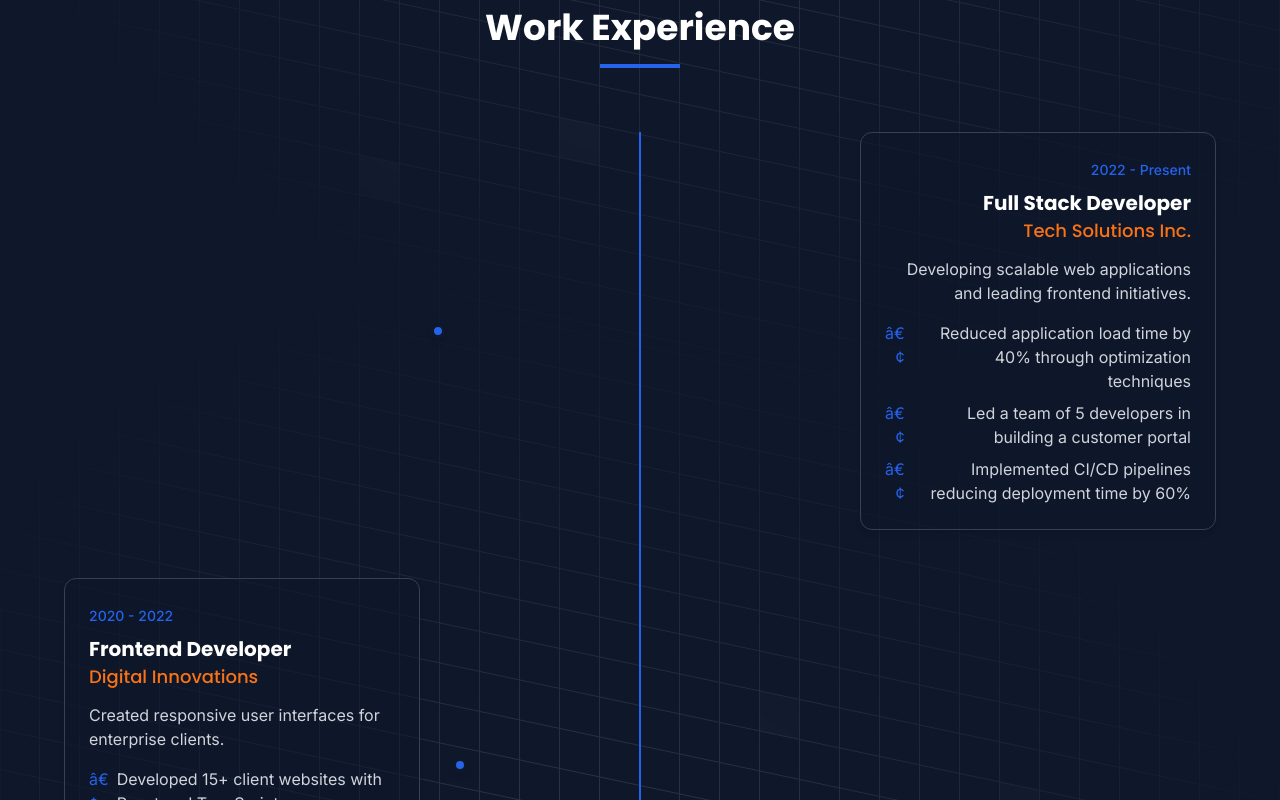
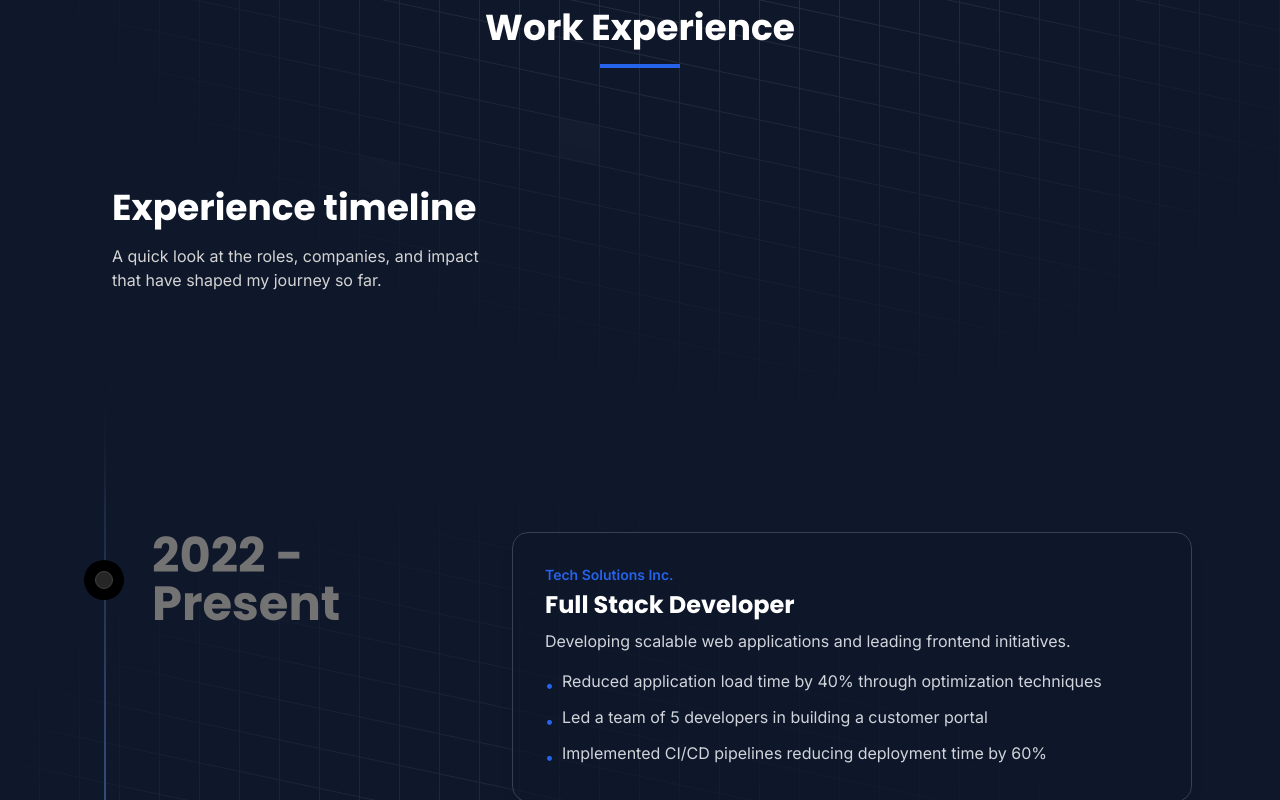
Before and after one commit to IchigoSolos69/portfolio_website, a React (Vite) app: page / in a window 1280 px wide. Shown: the part 5000-5800 px from the top of the page. Built offline with nearby package versions, Linux system fonts and the light colour scheme.

Commit message:
exp timeline

```diff
--- a/src/components/Experience.tsx
+++ b/src/components/Experience.tsx
@@ -1,6 +1,7 @@
 import { cn } from "@/lib/utils";
 import { AnimatedGridPattern } from "@/components/ui/animated-grid-pattern";
-import { experiences } from '../data/portfolioData';
+import { experiences } from "../data/portfolioData";
+import { Timeline } from "@/components/ui/timeline";
 
 const Experience = () => {
   return (
@@ -16,45 +17,41 @@ const Experience = () => {
         )}
       />
       <div className="section-container relative z-10">
-        <div className="text-center mb-16">
-          <h2 className="text-3xl md:text-4xl font-bold mb-4 text-white">Work Experience</h2>
+        <div className="text-center mb-10">
+          <h2 className="text-3xl md:text-4xl font-bold mb-4 text-white">
+            Work Experience
+          </h2>
           <div className="w-20 h-1 bg-primary mx-auto"></div>
         </div>
 
-        <div className="relative">
-          {/* Vertical line */}
-          <div className="absolute left-0 md:left-1/2 top-0 bottom-0 w-0.5 bg-primary transform md:translate-x-[-1px]"></div>
-
-          {experiences.map((exp, index) => (
-            <div
-              key={exp.id}
-              className={`mb-12 flex flex-col md:flex-row ${index % 2 === 0 ? 'md:flex-row-reverse' : ''}`}
-            >
-              <div className="md:w-1/2 mb-4 md:mb-0 md:px-8">
-                <div className={`bg-dark/50 p-6 rounded-xl shadow-md ${index % 2 === 0 ? 'md:text-right' : 'md:text-left'} border border-gray-700`}>
-                  <span className="text-sm text-primary font-medium">{exp.period}</span>
-                  <h3 className="text-xl font-bold mt-2 text-white">{exp.role}</h3>
-                  <h4 className="text-lg text-accent font-medium">{exp.company}</h4>
-                  <p className="text-gray-300 mt-3">{exp.description}</p>
-                  <ul className="mt-4 space-y-2">
-                    {exp.achievements.map((achievement, i) => (
-                      <li key={i} className="flex items-start">
-                        <span className="text-primary mr-2">â€¢</span>
-                        <span className="text-gray-300">{achievement}</span>
-                      </li>
-                    ))}
-                  </ul>
-                </div>
+        <Timeline
+          data={experiences.map((exp) => ({
+            title: exp.period,
+            content: (
+              <div className="bg-dark/70 border border-gray-700 rounded-2xl p-6 md:p-8 shadow-lg">
+                <p className="text-sm text-primary font-semibold mb-1">
+                  {exp.company}
+                </p>
+                <h3 className="text-xl md:text-2xl font-bold text-white mb-2">
+                  {exp.role}
+                </h3>
+                <p className="text-gray-300 text-sm md:text-base mb-4">
+                  {exp.description}
+                </p>
+                <ul className="space-y-2 text-sm md:text-base text-gray-300">
+                  {exp.achievements.map((achievement, i) => (
+                    <li key={i} className="flex gap-2">
+                      <span className="text-primary mt-1">•</span>
+                      <span>{achievement}</span>
+                    </li>
+                  ))}
+                </ul>
               </div>
-
-              <div className="md:w-1/2 flex justify-center md:justify-start items-center">
-                <div className="w-4 h-4 rounded-full bg-primary border-4 border-dark shadow-md z-10"></div>
-              </div>
-
-              <div className="md:w-1/2"></div>
-            </div>
-          ))}
-        </div>
+            ),
+          }))}
+          title="Experience timeline"
+          description="A quick look at the roles, companies, and impact that have shaped my journey so far."
+        />
       </div>
     </section>
   );
--- /dev/null
+++ b/src/components/ui/timeline.tsx
@@ -0,0 +1,93 @@
+"use client";
+import {
+  useMotionValueEvent,
+  useScroll,
+  useTransform,
+  motion,
+} from "framer-motion";
+import React, { useEffect, useRef, useState } from "react";
+
+interface TimelineEntry {
+  title: string;
+  content: React.ReactNode;
+}
+
+interface TimelineProps {
+  data: TimelineEntry[];
+  title?: string;
+  description?: string;
+}
+
+export const Timeline = ({ data, title, description }: TimelineProps) => {
+  const ref = useRef<HTMLDivElement>(null);
+  const containerRef = useRef<HTMLDivElement>(null);
+  const [height, setHeight] = useState(0);
+
+  useEffect(() => {
+    if (ref.current) {
+      const rect = ref.current.getBoundingClientRect();
+      setHeight(rect.height);
+    }
+  }, [ref]);
+
+  const { scrollYProgress } = useScroll({
+    target: containerRef,
+    offset: ["start 10%", "end 50%"],
+  });
+
+  const heightTransform = useTransform(scrollYProgress, [0, 1], [0, height]);
+  const opacityTransform = useTransform(scrollYProgress, [0, 0.1], [0, 1]);
+
+  return (
+    <div className="w-full font-sans md:px-10" ref={containerRef}>
+      <div className="max-w-7xl mx-auto py-20 px-4 md:px-8 lg:px-10">
+        <h2 className="text-lg md:text-4xl mb-4 text-black dark:text-white max-w-4xl">
+          {title ?? "Changelog from my journey"}
+        </h2>
+        <p className="text-neutral-700 dark:text-neutral-300 text-sm md:text-base max-w-sm">
+          {description ??
+            "Here is a timeline of how this journey has unfolded over time."}
+        </p>
+      </div>
+
+      <div ref={ref} className="relative max-w-7xl mx-auto pb-20">
+        {data.map((item, index) => (
+          <div
+            key={index}
+            className="flex justify-start pt-10 md:pt-40 md:gap-10"
+          >
+            <div className="sticky flex flex-col md:flex-row z-40 items-center top-40 self-start max-w-xs lg:max-w-sm md:w-full">
+              <div className="h-10 absolute left-3 md:left-3 w-10 rounded-full bg-white dark:bg-black flex items-center justify-center">
+                <div className="h-4 w-4 rounded-full bg-neutral-200 dark:bg-neutral-800 border border-neutral-300 dark:border-neutral-700 p-2" />
+              </div>
+              <h3 className="hidden md:block text-xl md:pl-20 md:text-5xl font-bold text-neutral-500 dark:text-neutral-500 ">
+                {item.title}
+              </h3>
+            </div>
+
+            <div className="relative pl-20 pr-4 md:pl-4 w-full">
+              <h3 className="md:hidden block text-2xl mb-4 text-left font-bold text-neutral-500 dark:text-neutral-500">
+                {item.title}
+              </h3>
+              {item.content}{" "}
+            </div>
+          </div>
+        ))}
+        <div
+          style={{
+            height: height + "px",
+          }}
+          className="absolute md:left-8 left-8 top-0 overflow-hidden w-[2px] bg-[linear-gradient(to_bottom,var(--tw-gradient-stops))] from-transparent from-[0%] via-neutral-200 dark:via-neutral-700 to-transparent to-[99%]  [mask-image:linear-gradient(to_bottom,transparent_0%,black_10%,black_90%,transparent_100%)] "
+        >
+          <motion.div
+            style={{
+              height: heightTransform,
+              opacity: opacityTransform,
+            }}
+            className="absolute inset-x-0 top-0  w-[2px] bg-gradient-to-t from-purple-500 via-blue-500 to-transparent from-[0%] via-[10%] rounded-full"
+          />
+        </div>
+      </div>
+    </div>
+  );
+};
```
